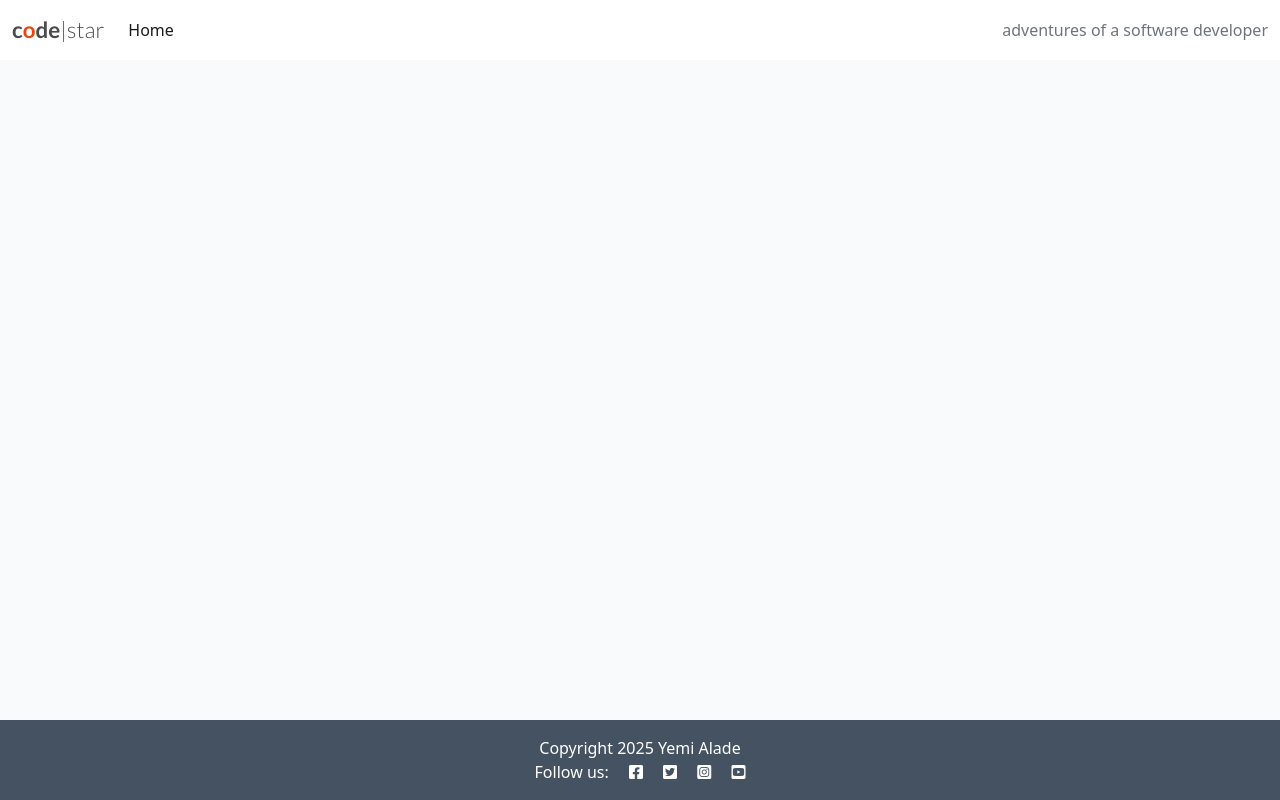
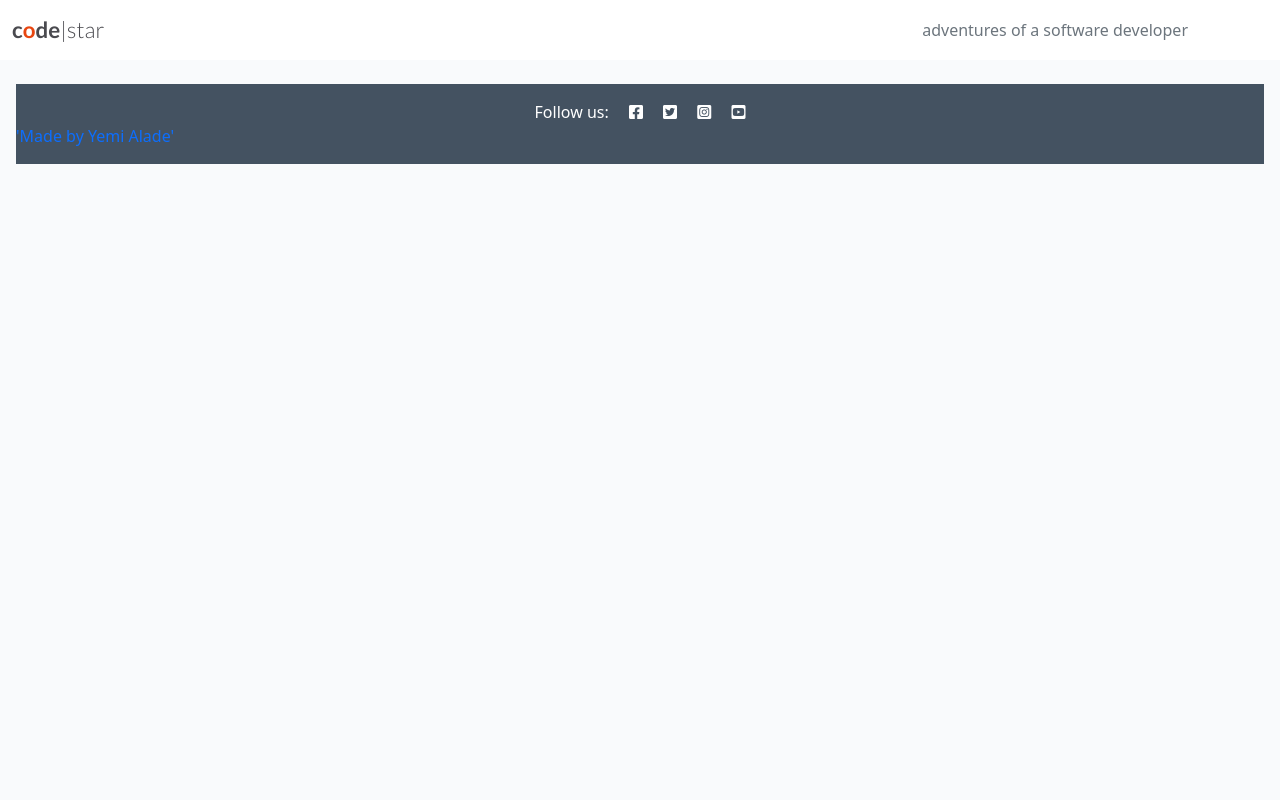
Before and after one commit to YemsAla/yemis-django-blog, a Django app: page / in a window 1280 px wide. Run offline with Django 4.2, Linux system fonts and the light colour scheme; data that the repository does not hold is empty.

Commit message:
Adjust base & index templates

```diff
--- a/blog/templates/base.html
+++ b/blog/templates/base.html
@@ -40,8 +40,8 @@
             <div class="collapse navbar-collapse" id="navbarText">
                 <ul class="navbar-nav me-auto mb-2 mb-lg-0">
                     <li class="nav-item">
-                        <a class="nav-link {% if request.path == home_url %}active{% endif %}" aria-current="page"
-                            href="#">Home</a>
+                        <a class="nav-link {% if request.path == home_url %}active{%endif%}"
+                        aria-current="page" href="{% url 'home' %}">
                     </li>
 
                 </ul>
@@ -63,15 +63,16 @@
     <!-- Footer -->
     <footer class="footer mt-auto py-3 dark-bg">
         <p class="m-0 text-center text-white">
-            {% block copyright %}
-            'Made by Code Instituters'
-            {% endblock copyright %}
+
         </p>
         <p class="m-0 text-center text-white">Follow us: <i class="fab fa-facebook-square ms-3"></i>
             <i class="fab fa-twitter-square ms-3"></i>
             <i class="fab fa-instagram-square ms-3"></i>
             <i class="fab fa-youtube-square ms-3"></i>
         </p>
+        {% block copyright %}
+        <!-- Content Goes here -->
+        {% endblock %}
     </footer>
 
 
--- a/blog/templates/blog/index.html
+++ b/blog/templates/blog/index.html
@@ -20,6 +20,7 @@
                             </div>
                             <a href="#" class="post-link">
                                 <h2 class="card-title">{{ post.title }}</h2>
+                                <p class="card-text">{{ post.excerpt }}</p>
                             </a>
 
                             <hr />
@@ -50,7 +51,6 @@
 
 <!-- index.html content ends here -->
 {% endblock %}
-
 {% block copyright %}
-Copyright  2025 Yemi Alade
-{% endblock %}
+    'Made by Yemi Alade'
+{% endblock copyright %}
```
